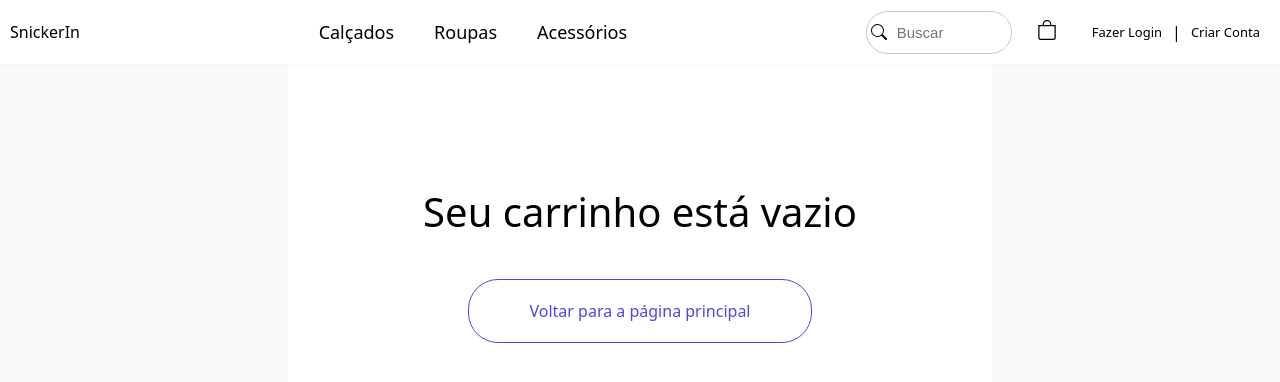
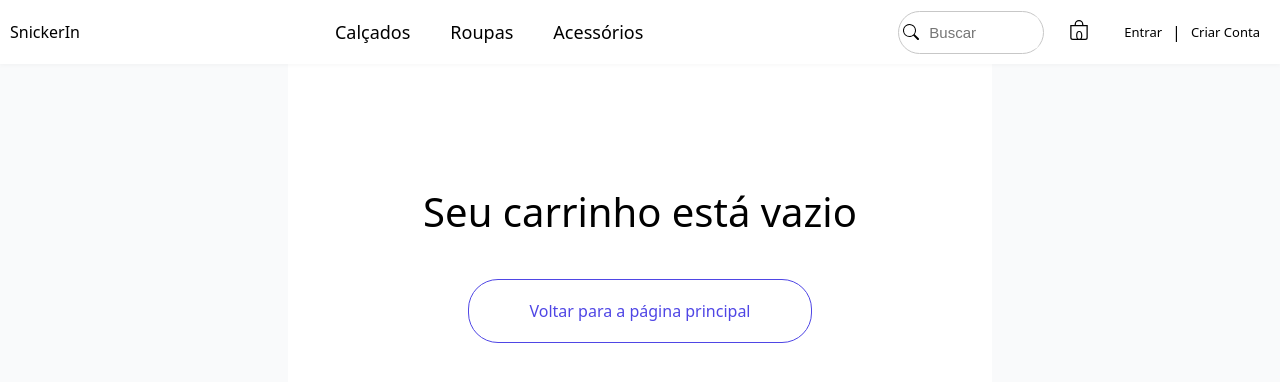
Before and after one commit to Luizhnrs/snicker.in, a React (Create React App) app in the folder frontend/: page /cart in a window 1280 px wide. Shown: the top 382 px of the page. Built offline with nearby package versions, Linux system fonts and the light colour scheme.

Commit message:
Feat: Add quantity in cart icon

```diff
--- a/frontend/src/components/Header.tsx
+++ b/frontend/src/components/Header.tsx
@@ -5,9 +5,12 @@ import {useState} from 'react';
 import burguerMenuIcon from '../assets/burguerMenu.svg';
 import searchIcon from '../assets/search.svg';
 import cartIcon from '../assets/cart.svg';
+import {useCart} from '../contexts/CartContext';
 
 export default function Header() {
   const [open, setOpen] = useState(true);
+
+  const {getCartSize} = useCart();
 
   const openMenu = () => {
     setOpen(!open);
@@ -45,10 +48,11 @@ export default function Header() {
         <div className="cart-div">
           <Link to="/cart">
             <img src={cartIcon} alt="Cart Icon" />
+            <p className='cart-size'>{getCartSize()}</p>
           </Link>
         </div>
         <div className="auth-div">
-          <Link to="/auth/login"><p>Fazer Login</p></Link>
+          <Link to="/auth/login"><p>Entrar</p></Link>
           {'|'}
           <Link to="/auth/register"><p>Criar Conta</p></Link>
         </div>
--- a/frontend/src/contexts/CartContext.tsx
+++ b/frontend/src/contexts/CartContext.tsx
@@ -10,6 +10,7 @@ interface CartContextType {
   quantityIncrement: (id: string, size: string) => void;
   quantityDecrement: (id: string, size: string) => void;
   deleteCartProduct: (id: string, size: string) => void;
+  getCartSize: () => number;
 }
 
 const CartContext = createContext<CartContextType | undefined>(undefined);
@@ -96,6 +97,10 @@ function CartProvider({children}: CartProviderProps) {
     setLoading(false);
   };
 
+  const getCartSize = (): number => {
+    return cartProducts.length;
+  };
+
   useEffect(() => {
     getSavedCart();
   }, []);
@@ -113,6 +118,7 @@ function CartProvider({children}: CartProviderProps) {
         quantityIncrement,
         quantityDecrement,
         deleteCartProduct,
+        getCartSize,
       }}>
       {children}
     </CartContext.Provider>
--- a/frontend/src/styles/header.css
+++ b/frontend/src/styles/header.css
@@ -82,6 +82,13 @@
   color: black;
 }
 
+.cart-size {
+  font-size: 13px;
+  font-weight: 200;
+  text-align: center;
+  margin-top: -19px;
+}
+
 .menu {
   display: none;
 }
```
